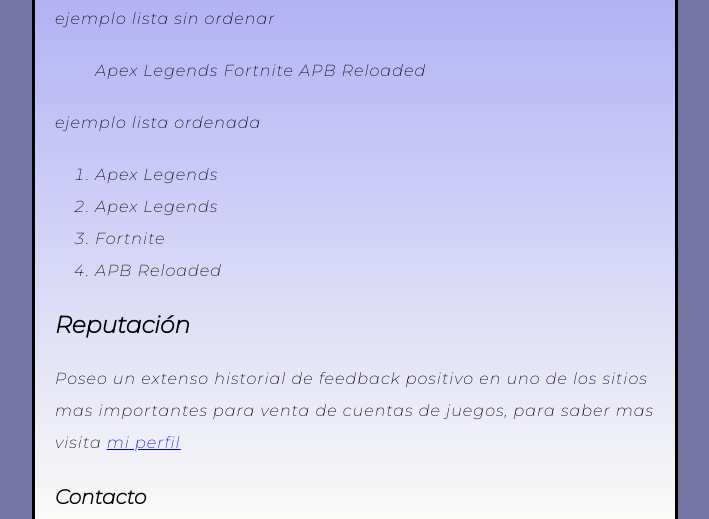
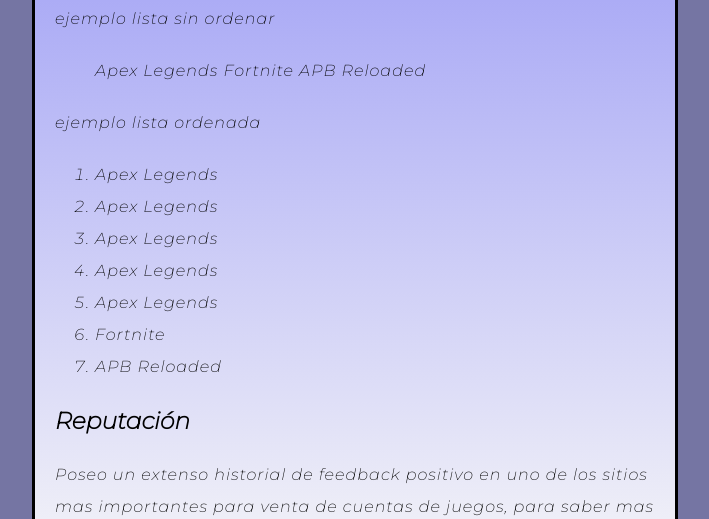
Before and after one commit to diegovitt/proyectoFront, a plain HTML site: page index.html in a window 1280 px wide. Shown: the part 638-1157 px from the top of the page, without its empty margins (285-994 px from the left). Drawn offline with Linux system fonts and the light colour scheme.

Commit message:
prueba modificaciones y push

```diff
--- a/index.html
+++ b/index.html
@@ -30,6 +30,9 @@
       <ol>
        <li>Apex Legends</li>
        <li>Apex Legends</li>
+       <li>Apex Legends</li>
+       <li>Apex Legends</li>
+       <li>Apex Legends</li>
        <li>Fortnite</li>
        <li>APB Reloaded</li>
       </ol>
```
